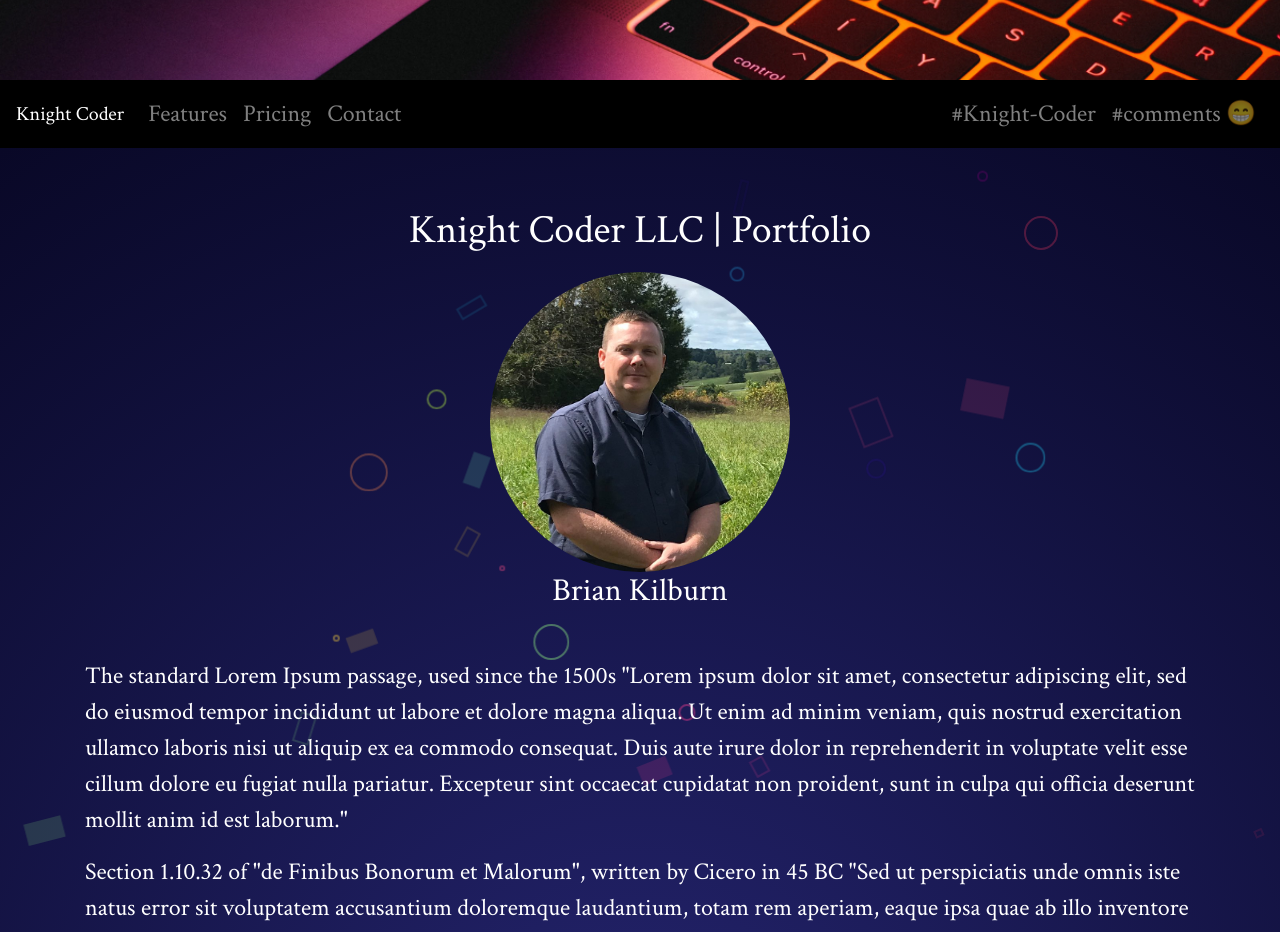
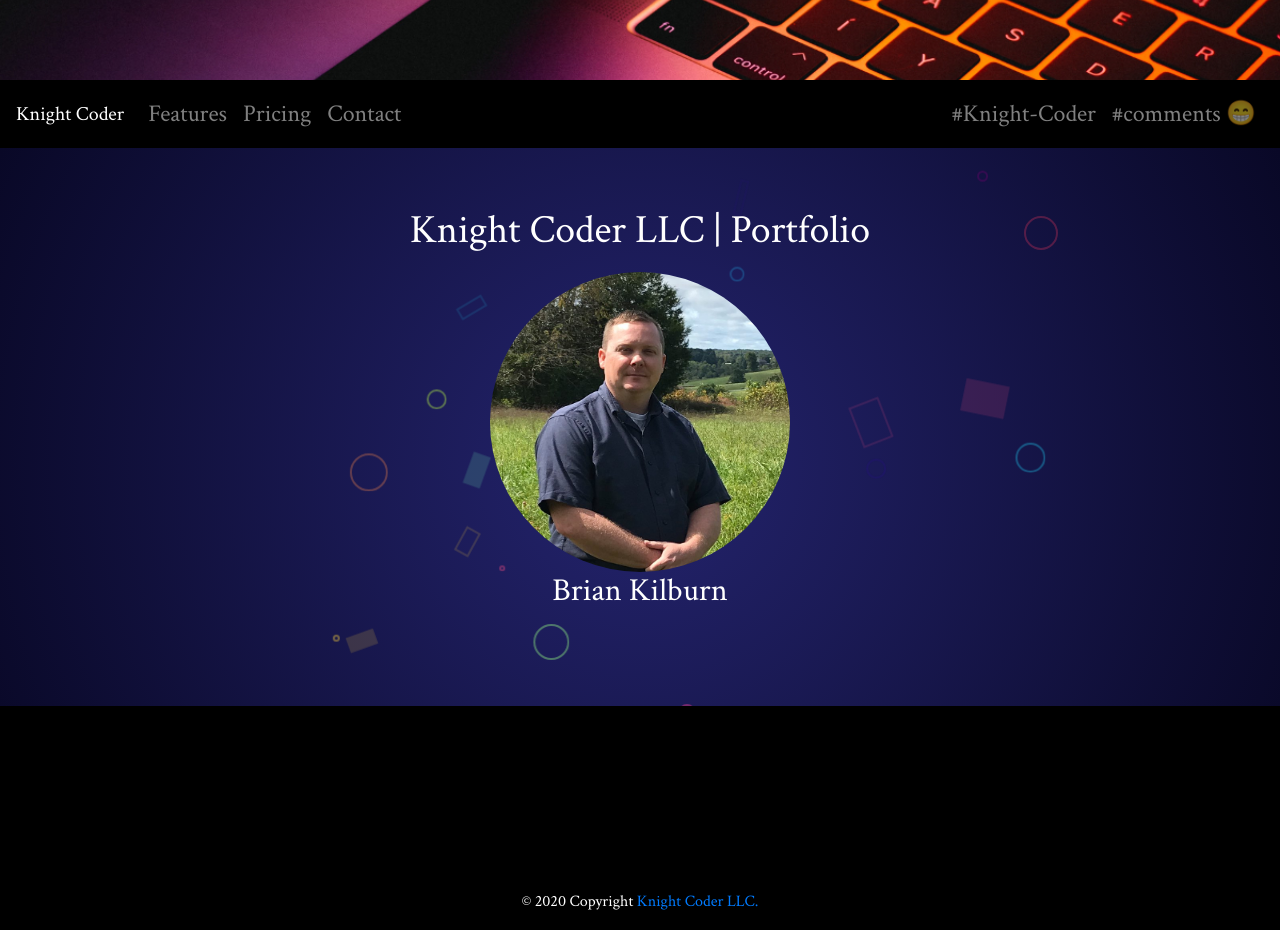
Before and after one commit to knight-coder-llc/knight-coder, a React app in the folder widgets/portfolio/: page / in a window 1280 px wide. Shown: the top 932 px of the page. Built offline with nearby package versions, Linux system fonts and the light colour scheme.

Commit message:
added footer frame

```diff
--- a/widgets/portfolio/src/components/Home/index.tsx
+++ b/widgets/portfolio/src/components/Home/index.tsx
@@ -9,7 +9,7 @@
     render() {
         return (
             <div className="col-md-12 text-center mt-5 mb-5" id="home-page">
-                <h1 className="title white">{this.props.title}</h1>
+                <h1 className="title white d-inline-flex">{this.props.title}<span className="d-none d-sm-block ml-2 mr-2"> |</span> Portfolio</h1>
                 <div className="hero-container" id="">
                     <picture className="hero-img mb-5">
                         <source media="..." srcSet={this.props.imgSrc} />
@@ -33,7 +33,7 @@
                         <div className="lightish-red"></div>
                         <div className="pink"></div>
                     </div>
-                    <p>The standard Lorem Ipsum passage, used since the 1500s
+                    {/* <p>The standard Lorem Ipsum passage, used since the 1500s
                     "Lorem ipsum dolor sit amet, consectetur adipiscing elit, sed do eiusmod tempor incididunt ut labore et dolore magna aliqua. Ut enim ad minim veniam, quis nostrud exercitation ullamco laboris nisi ut aliquip ex ea commodo consequat. Duis aute irure dolor in reprehenderit in voluptate velit esse cillum dolore eu fugiat nulla pariatur. Excepteur sint occaecat cupidatat non proident, sunt in culpa qui officia deserunt mollit anim id est laborum."</p>
 
                     <p>Section 1.10.32 of "de Finibus Bonorum et Malorum", written by Cicero in 45 BC
@@ -46,7 +46,7 @@
                     "At vero eos et accusamus et iusto odio dignissimos ducimus qui blanditiis praesentium voluptatum deleniti atque corrupti quos dolores et quas molestias excepturi sint occaecati cupiditate non provident, similique sunt in culpa qui officia deserunt mollitia animi, id est laborum et dolorum fuga. Et harum quidem rerum facilis est et expedita distinctio. Nam libero tempore, cum soluta nobis est eligendi optio cumque nihil impedit quo minus id quod maxime placeat facere possimus, omnis voluptas assumenda est, omnis dolor repellendus. Temporibus autem quibusdam et aut officiis debitis aut rerum necessitatibus saepe eveniet ut et voluptates repudiandae sint et molestiae non recusandae. Itaque earum rerum hic tenetur a sapiente delectus, ut aut reiciendis voluptatibus maiores alias consequatur aut perferendis doloribus asperiores repellat."</p>
 
                     <p>1914 translation by H. Rackham
-                    "On the other hand, we denounce with righteous indignation and dislike men who are so beguiled and demoralized by the charms of pleasure of the moment, so blinded by desire, that they cannot foresee the pain and trouble that are bound to ensue; and equal blame belongs to those who fail in their duty through weakness of will, which is the same as saying through shrinking from toil and pain. These cases are perfectly simple and easy to distinguish. In a free hour, when our power of choice is untrammelled and when nothing prevents our being able to do what we like best, every pleasure is to be welcomed and every pain avoided. But in certain circumstances and owing to the claims of duty or the obligations of business it will frequently occur that pleasures have to be repudiated and annoyances accepted. The wise man therefore always holds in these matters to this principle of selection: he rejects pleasures to secure other greater pleasures, or else he endures pains to avoid worse pains."</p>
+                    "On the other hand, we denounce with righteous indignation and dislike men who are so beguiled and demoralized by the charms of pleasure of the moment, so blinded by desire, that they cannot foresee the pain and trouble that are bound to ensue; and equal blame belongs to those who fail in their duty through weakness of will, which is the same as saying through shrinking from toil and pain. These cases are perfectly simple and easy to distinguish. In a free hour, when our power of choice is untrammelled and when nothing prevents our being able to do what we like best, every pleasure is to be welcomed and every pain avoided. But in certain circumstances and owing to the claims of duty or the obligations of business it will frequently occur that pleasures have to be repudiated and annoyances accepted. The wise man therefore always holds in these matters to this principle of selection: he rejects pleasures to secure other greater pleasures, or else he endures pains to avoid worse pains."</p> */}
                 </div>
             </div>
         )
--- a/widgets/portfolio/src/components/Layout/index.tsx
+++ b/widgets/portfolio/src/components/Layout/index.tsx
@@ -3,6 +3,7 @@
 import { LayoutProps } from './interface';
 import { Header } from '../Header';
 import { Navigator } from '../Navigation';
+import { Footer } from '../Navigation/footer';
 
 export class Layout extends React.Component<LayoutProps, {}> {
     constructor(props: any) {
@@ -25,6 +26,7 @@
                         </div>
                     </div>
                 </div>
+                <Footer />
             </>
         )
     }
--- /dev/null
+++ b/widgets/portfolio/src/components/Navigation/footer.tsx
@@ -0,0 +1,40 @@
+import * as React from 'react';
+import { FooterProps } from './interface';
+
+export class Footer extends React.Component<FooterProps> {
+    render() {
+        return (
+            <footer>
+                <div className="container">
+                    <div className="row">
+                        <div className="col-md-12 py-5">
+                            <div className="mb-5 flex-center">
+                                <a className="fb-ic">
+                                    <i className="fab fa-facebook-f fa-lg white-text mr-md-5 mr-3 fa-2x"> </i>
+                                </a>
+                                <a className="tw-ic">
+                                    <i className="fab fa-twitter fa-lg white-text mr-md-5 mr-3 fa-2x"> </i>
+                                </a>
+                                <a className="gplus-ic">
+                                    <i className="fab fa-google-plus-g fa-lg white-text mr-md-5 mr-3 fa-2x"> </i>
+                                </a>
+                                <a className="li-ic">
+                                    <i className="fab fa-linkedin-in fa-lg white-text mr-md-5 mr-3 fa-2x"> </i>
+                                </a>
+                                <a className="ins-ic">
+                                    <i className="fab fa-instagram fa-lg white-text mr-md-5 mr-3 fa-2x"> </i>
+                                </a>
+                                <a className="pin-ic">
+                                    <i className="fab fa-pinterest fa-lg white-text fa-2x"> </i>
+                                </a>
+                            </div>
+                        </div>
+                    </div>
+                </div>
+                <div className="footer-copyright text-center py-3">© 2020 Copyright
+                    <a href="http://knight-coder.com"> Knight Coder LLC.</a>
+                </div>
+            </footer>
+        )
+    }
+}
--- a/widgets/portfolio/src/components/Navigation/interface.tsx
+++ b/widgets/portfolio/src/components/Navigation/interface.tsx
@@ -1,3 +1,7 @@
 export interface NavigationProps {
     links: Array<string>
 }
+
+export interface FooterProps {
+    links?: Array<string>
+}
--- a/widgets/portfolio/src/index.tsx
+++ b/widgets/portfolio/src/index.tsx
@@ -13,7 +13,7 @@
             <Layout>
                 <Switch>
                     <Route exact path="/" >
-                        <HomePage title='Knight Coder LLC | Portfolio' imgSrc="../src/images/brian1.jpg" />
+                        <HomePage title='Knight Coder LLC' imgSrc="../src/images/brian1.jpg" />
                     </Route>
                     <Route path="/features" >
                         {/* <h1 >featured page</h1> */}
--- a/widgets/portfolio/src/master.css
+++ b/widgets/portfolio/src/master.css
@@ -64,3 +64,6 @@
     transform: translate3d(0px, -5.5px, 0px);
     z-index: 99
 }
+
+footer {background: black;}
+.footer-copyright {color:white;}
```
